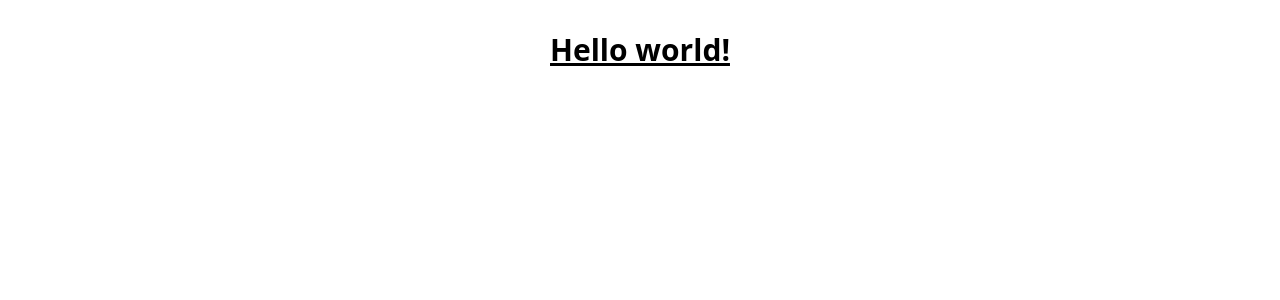
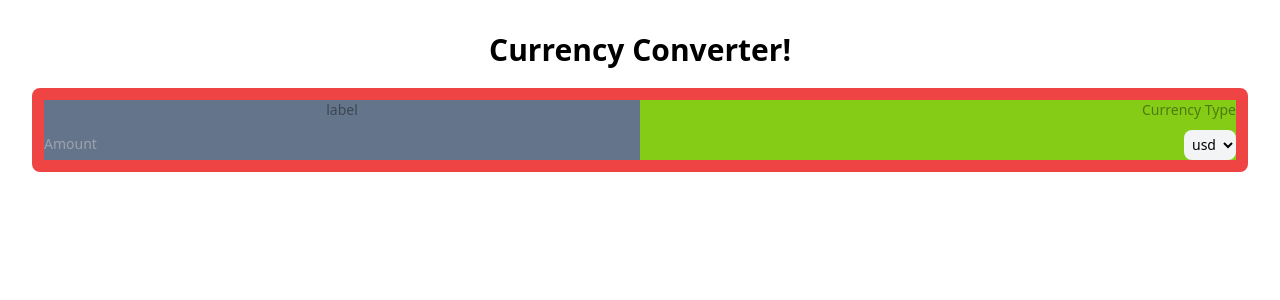
Before and after one commit to this-is-emon/chai-aur-react, a React (Vite) app in the folder 07currencyConverter/: page / in a window 1280 px wide. Shown: the top 300 px of the page. Built offline with nearby package versions, Linux system fonts and the light colour scheme.

Commit message:
Modigy App and InputBox

```diff
--- a/07currencyConverter/src/App.jsx
+++ b/07currencyConverter/src/App.jsx
@@ -4,7 +4,7 @@ import InputBox from "./components/InputBox";
 function App() {
   return (
     <>
-      <h1 className="text-3xl font-bold underline">Hello world!</h1>
+      <h1 className="text-3xl font-bold mb-5">Currency Converter!</h1>
       <InputBox />
     </>
   );
--- a/07currencyConverter/src/components/InputBox.jsx
+++ b/07currencyConverter/src/components/InputBox.jsx
@@ -2,7 +2,24 @@
 import React from "react";
 
 function InputBox({ label, className = "" }) {
-  return <div></div>;
+  return (
+    <div className={`input-container bg-red-500 p-3 rounded-lg text-sm flex `}>
+      <div className="label-div bg-slate-500 w-1/2">
+        <label className="text-black/40 mb-2 inline-block">label</label>
+        <input
+          className="outline-none w-full bg-transparent py-1.5"
+          type="number"
+          placeholder="Amount"
+        />
+      </div>
+      <div className=" currency-div bg-lime-500 w-1/2 flex flex-wrap justify-end text-right">
+        <p className="text-black/40 mb-2 w-full">Currency Type</p>
+        <select className="rounded-lg px-1 py-1 bg-gray-100 cursor-pointer outline-none">
+          <option value="usd">usd</option>
+        </select>
+      </div>
+    </div>
+  );
 }
 
 export default InputBox;
```
